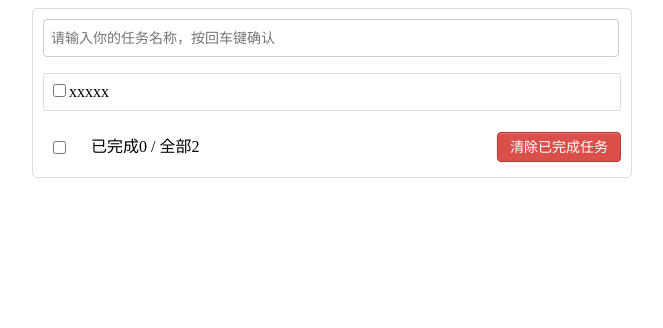
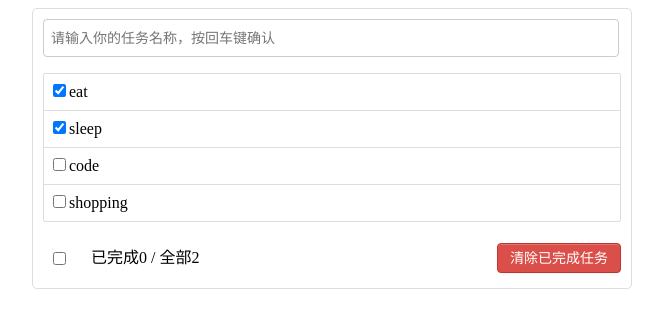
Before and after one commit to scdouble/hello-react, a React (Create React App) app: page / in a window 1280 px wide. Shown: the top 328 px of the page, without its empty margins (308-971 px from the left). Built offline with nearby package versions, Linux system fonts and the light colour scheme; the HTML template or start-up script is replaced by a standard one.

Commit message:
show todo list

```diff
--- a/src/App.jsx
+++ b/src/App.jsx
@@ -8,12 +8,23 @@ import './App.css'
 
 // 殻のAppコンポーネントを作成してエクスポート
 export default class App extends Component {
+
+  //State を初期化
+  state = {
+    todos: [
+      { id: '001', name: 'eat', done: true },
+      { id: '002', name: 'sleep', done: true },
+      { id: '003', name: 'code', done: false },
+      { id: '004', name: 'shopping', done: false },
+
+    ]
+  }
   render() {
     return (
       <div className="todo-container">
         <div className="todo-wrap">
           <Header />
-          <List />
+          <List todos={this.state.todos} />
           <Footer />
         </div>
       </div>
--- a/src/components/Item/index.jsx
+++ b/src/components/Item/index.jsx
@@ -2,13 +2,14 @@ import React, { Component } from 'react'
 import './index.css'
 export default class Item extends Component {
   render() {
+    const { name, done } = this.props
     return (
       <li>
         <label>
-          <input type="checkbox" />
-          <span>xxxxx</span>
+          <input type="checkbox" defaultChecked={done}/>
+          <span>{name}</span>
         </label>
-        <button className="btn btn-danger" style={{ display: 'none' }}>删除</button>
+        <button className="btn btn-danger" style={{ display: 'none' }}>Delete</button>
       </li>
     )
   }
--- a/src/components/List/index.jsx
+++ b/src/components/List/index.jsx
@@ -4,10 +4,14 @@ import './index.css'
 
 export default class List extends Component {
   render() {
+    const { todos } = this.props
     return (
       <ul className="todo-main">
-        <Item />
-
+        {
+          todos.map((todo) => {
+            return <Item key={todo.id} {...todo}/>
+          })
+        }
       </ul>
     )
   }
```
